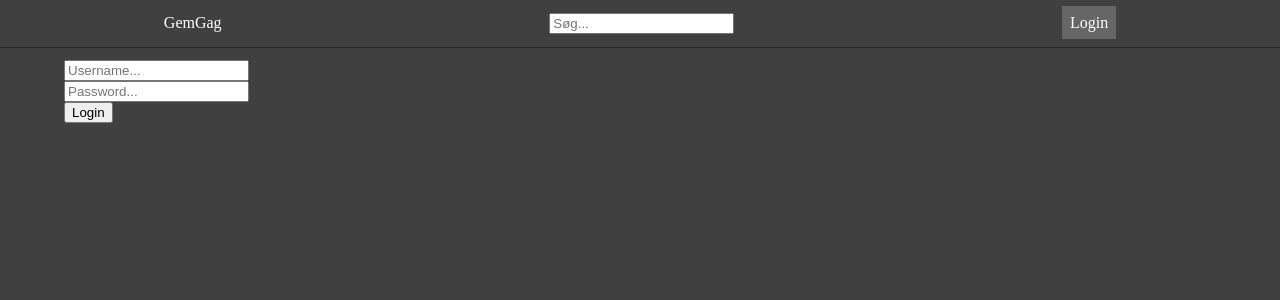
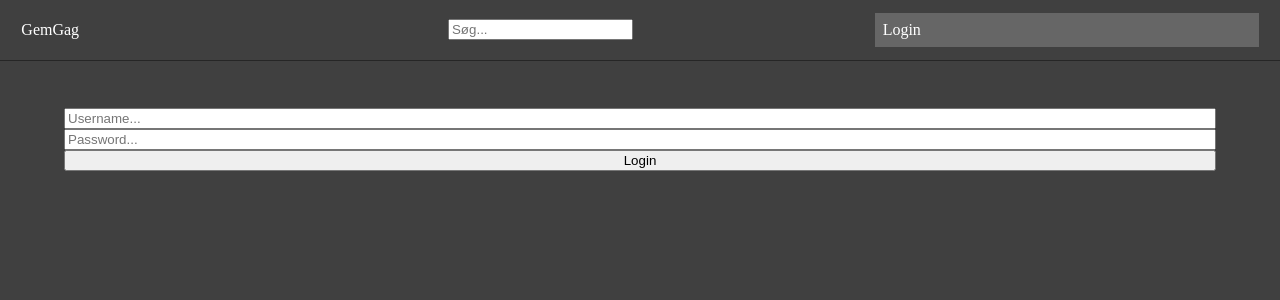
Before and after one commit to danny8632/GemmeGag, a PHP site: page /login in a window 1280 px wide. Shown: the top 300 px of the page. Run offline with PHP 8.4, Linux system fonts and the light colour scheme.

Commit message:
fixed css

```diff
--- a/www/sites/login/css/login.css
+++ b/www/sites/login/css/login.css
@@ -3,7 +3,8 @@
     margin-right: 5%;
 }
 .loginForm {
-    margin: 3%;
+    display: grid;
+    margin: auto;
+    margin-top: 3%;
     width: -moz-fit-content;
-    margin: auto;
 }
--- a/www/sites/login/html/login.html
+++ b/www/sites/login/html/login.html
@@ -1,7 +1,7 @@
 <div class="content">
     <form class="loginForm">
-        <input placeholder="Username..." id="username"><br>
-        <input placeholder="Password..." type="password" id="password"><br>
+        <input placeholder="Username..." id="username">
+        <input placeholder="Password..." type="password" id="password">
         <input value="Login" type="submit" id="submit">
     </form>
 </div>
--- a/www/sites/templates/header.css
+++ b/www/sites/templates/header.css
@@ -35,19 +35,14 @@ body {
     margin-bottom: 1%;
     border-bottom: solid 1px #262626;
 }
-.logo {
-    width: -moz-fit-content;
-}
-.search {
-    width: -moz-fit-content;
-}
-.login {
-    width: -moz-fit-content;
-}
 .logo, .search, .login {
+    width: 30%;
     margin: auto;
 }
 .loginButton {
+    width: -moz-fit-content;
+    margin: auto;
+    display: block;
     text-decoration-line: none;
     color: white;
     background-color: #666666;
@@ -56,3 +51,11 @@ body {
 .loginButton:hover {
     background-color: #808080;
 }
+.logotext {
+    width: -moz-fit-content;
+    margin: auto;
+}
+.search form {
+    width: -moz-fit-content;
+    margin: auto;
+}
```
